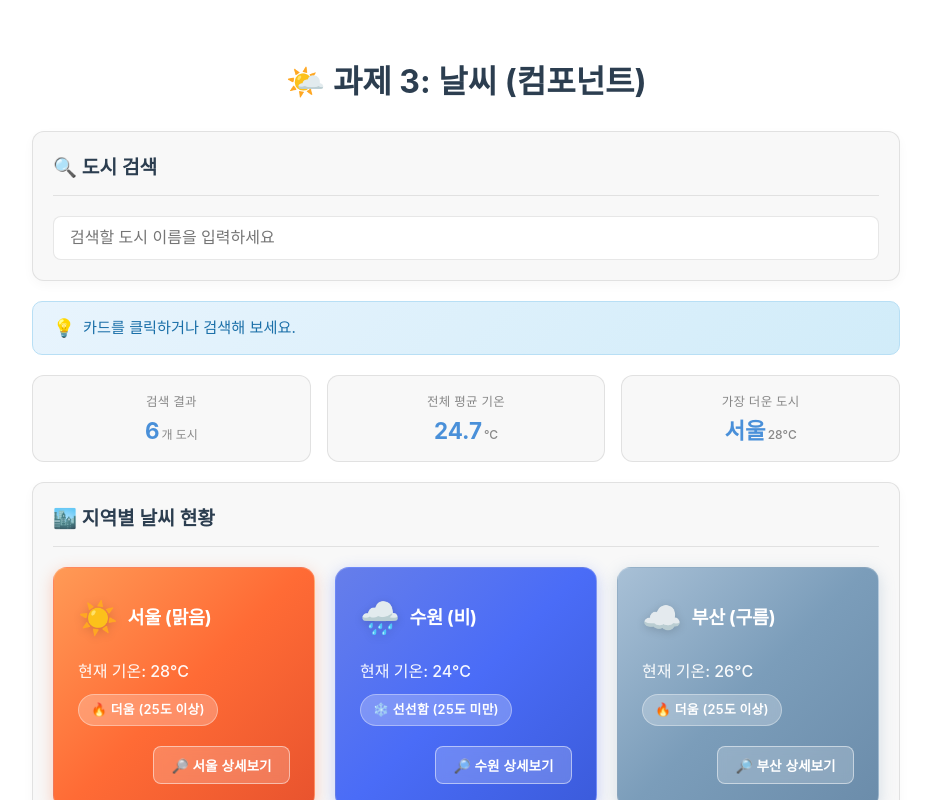
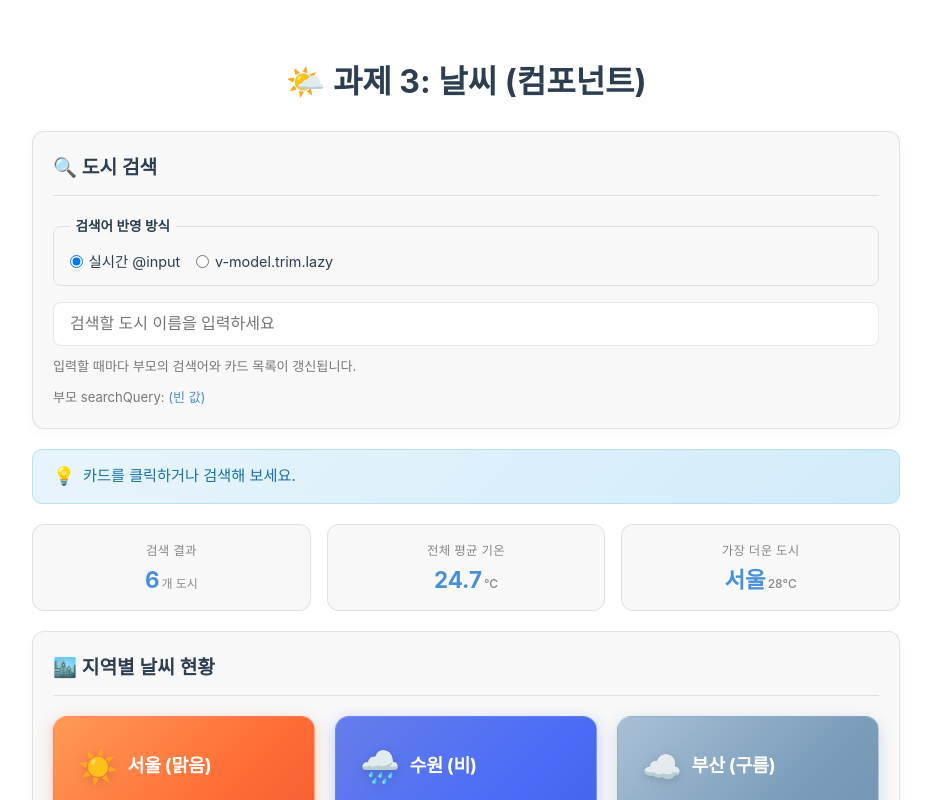
Before and after one commit to whtndus/Skala_Vue_Assignment, a Vue app: page / in a window 1280 px wide. Shown: the top 800 px of the page, without its empty margins (174-1105 px from the left). Built offline with nearby package versions, Linux system fonts and the light colour scheme.

Commit message:
코드 튜닝

```diff
--- a/src/components/SearchBar.vue
+++ b/src/components/SearchBar.vue
@@ -1,13 +1,15 @@
 <script setup>
+import { computed, ref } from 'vue'
+
 /**
  * SearchBar.vue — 도시 검색 전용 컴포넌트
  *
  * 1. props:
  *   - currentQuery: 부모(WeatherParent)로부터 수신하는 검색어
  *   - matchedCities: 검색어에 매칭된 도시명 배열 (추가 정보 표시)
- * 2. emits: 한글 IME 조작 시 입력값을 'update-query' 이벤트로 부모에게 실시간 전달
+ * 2. emits: 입력 확정(change) 시 정리된 검색어를 'update-query' 이벤트로 부모에게 전달
  */
-defineProps({
+const props = defineProps({
   currentQuery: {
     type: String,
     default: '',
@@ -18,18 +20,59 @@ defineProps({
   },
 })
 
-defineEmits(['update-query'])
+const emit = defineEmits(['update-query'])
+const inputMode = ref('realtime')
+
+// props는 직접 수정할 수 없으므로 writable computed를 통해 부모 상태와 동기화
+const queryModel = computed({
+  get: () => props.currentQuery,
+  set: (value) => emit('update-query', value),
+})
 </script>
 
 <template>
   <div class="search-bar">
+    <fieldset class="input-mode-selector">
+      <legend>검색어 반영 방식</legend>
+      <label>
+        <input v-model="inputMode" type="radio" value="realtime" />
+        실시간 @input
+      </label>
+      <label>
+        <input v-model="inputMode" type="radio" value="lazy" />
+        v-model.trim.lazy
+      </label>
+    </fieldset>
+
     <input
+      v-if="inputMode === 'realtime'"
       type="text"
       placeholder="검색할 도시 이름을 입력하세요"
       :value="currentQuery"
+      class="search-input"
       @input="$emit('update-query', $event.target.value)"
+    />
+    <input
+      v-else
+      v-model.trim.lazy="queryModel"
+      type="text"
+      placeholder="입력 후 포커스를 해제하세요"
       class="search-input"
     />
+
+    <p class="mode-description">
+      <template v-if="inputMode === 'realtime'">
+        입력할 때마다 부모의 검색어와 카드 목록이 갱신됩니다.
+      </template>
+      <template v-else>
+        change 이벤트가 발생할 때 앞뒤 공백을 제거한 검색어가 반영됩니다.
+      </template>
+    </p>
+
+    <p class="parent-query">
+      부모 searchQuery: <strong>{{ currentQuery || '(빈 값)' }}</strong>
+    </p>
+
     <p class="search-info" v-if="currentQuery.trim()">
       검색 중인 도시:
       <strong v-if="matchedCities.length">{{ matchedCities.join(', ') }}</strong>
@@ -39,6 +82,31 @@ defineEmits(['update-query'])
 </template>
 
 <style scoped>
+.input-mode-selector {
+  display: flex;
+  flex-wrap: wrap;
+  gap: 0.75rem 1rem;
+  margin: 0 0 1rem;
+  padding: 0.75rem 1rem;
+  border: 1px solid var(--color-border, #dee2e6);
+  border-radius: 8px;
+}
+
+.input-mode-selector legend {
+  padding: 0 0.35rem;
+  color: var(--color-heading, #2c3e50);
+  font-size: 0.85rem;
+  font-weight: 600;
+}
+
+.input-mode-selector label {
+  display: inline-flex;
+  align-items: center;
+  gap: 0.35rem;
+  cursor: pointer;
+  font-size: 0.9rem;
+}
+
 .search-input {
   width: 100%;
   padding: 0.75rem 1rem;
@@ -54,6 +122,21 @@ defineEmits(['update-query'])
 .search-input:focus {
   border-color: #4a90d9;
   box-shadow: 0 0 0 3px rgba(74, 144, 217, 0.15);
+}
+
+.mode-description,
+.parent-query {
+  margin-top: 0.65rem;
+  color: #777;
+  font-size: 0.82rem;
+}
+
+.parent-query {
+  margin-bottom: 0;
+}
+
+.parent-query strong {
+  color: #4a90d9;
 }
 
 .search-info {
--- a/src/components/WeatherCard.vue
+++ b/src/components/WeatherCard.vue
@@ -48,9 +48,10 @@ const getCardGradient = (status) => {
     <div class="card-body">
       <p class="temp">현재 기온: {{ cityItem.temp }}°C</p>
 
-      <!-- 조건부 렌더링 (v-if / v-else) 기온 25도 기준 라벨 표시 -->
+      <!-- 기온에 따라 더움 / 보통 / 선선함 3단계 라벨 표시 -->
       <span v-if="cityItem.temp >= 25" class="label label-hot">🔥 더움 (25도 이상)</span>
-      <span v-else class="label label-cool">❄️ 선선함 (25도 미만)</span>
+      <span v-else-if="cityItem.temp >= 20" class="label label-normal">🌤️ 보통 (20~24도)</span>
+      <span v-else class="label label-cool">❄️ 선선함 (20도 미만)</span>
     </div>
 
     <div class="card-footer">
@@ -175,6 +176,13 @@ const getCardGradient = (status) => {
   backdrop-filter: blur(4px);
 }
 
+.label-normal {
+  background: rgba(255, 255, 255, 0.25);
+  color: inherit;
+  border: 1px solid rgba(255, 255, 255, 0.35);
+  backdrop-filter: blur(4px);
+}
+
 .label-cool {
   background: rgba(255, 255, 255, 0.25);
   color: inherit;
```
Also changed, not shown: 1 other file (tests, documents, lock files or other folders).
